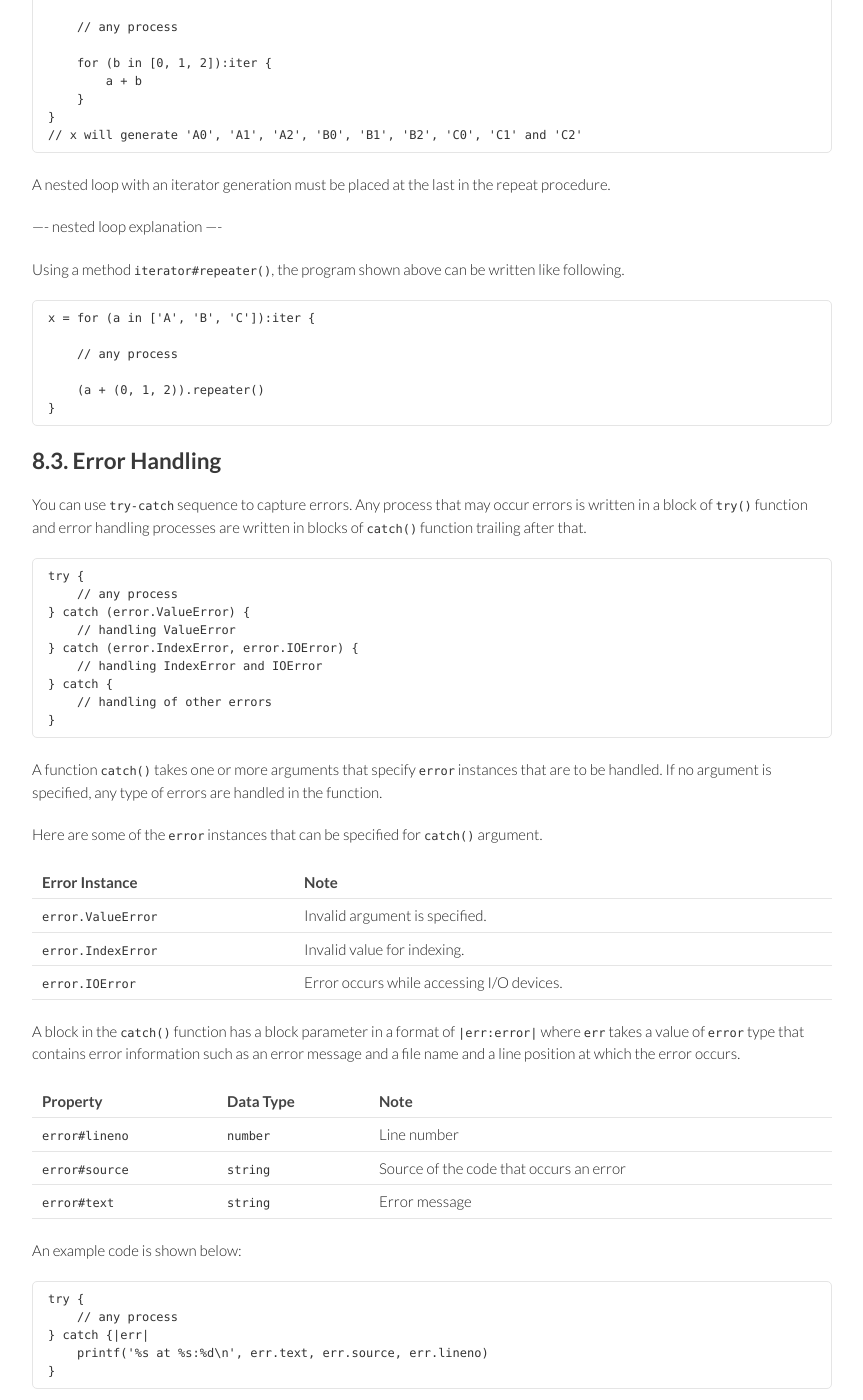
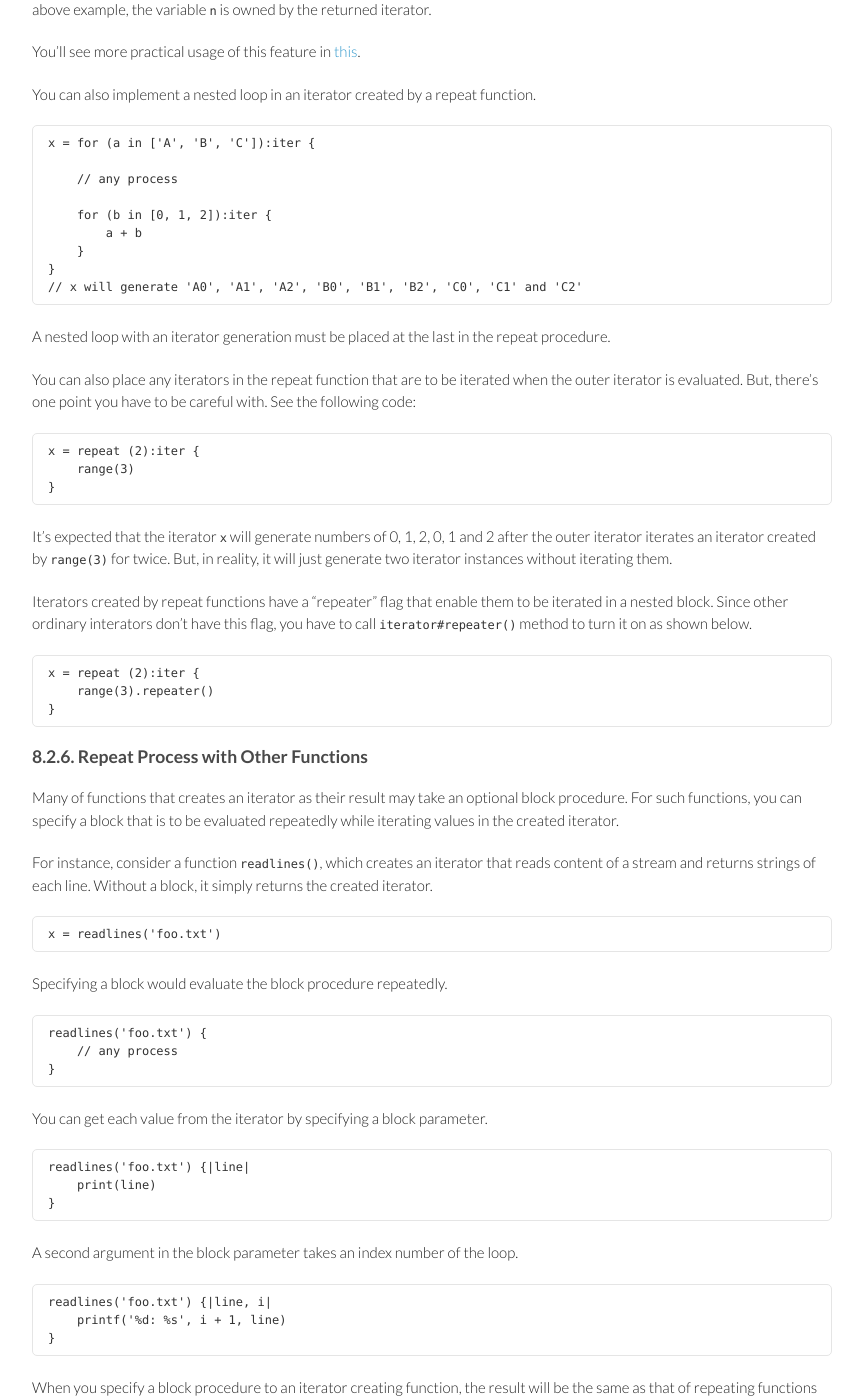
Before and after one commit to rudidude86/gura-lang.github.io, a Jekyll site: the page built from documents/Flow-Control.md, in a window 1280 px wide and 1400 px high, scrolled down 7264 px. Shown: the whole window, without its empty margins (208-1071 px from the left). Built offline with Jekyll 4.4.1, drawn with Linux system fonts in a browser that asks for light colours; Markdown is read by kramdown in place of the engine named in the settings; some of the changed text lies outside the part shown.

Commit message:
updated document

```diff
--- a/documents/Flow-Control.md
+++ b/documents/Flow-Control.md
@@ -154,13 +154,20 @@ See the example below:
     cross (x in ['A', 'B', 'C'], y in [1, 2, 3, 4]) {
         print(x, '-', y, ' ')
     }
-    println()
 
 The result is:
 
     A-1 A-2 A-3 A-4 B-1 B-2 B-3 B-4 C-1 C-2 C-3 C-4
 
-You can specify any number of iterable assignments.
+Using `for()` function, the above code can be writen like below.
+
+    for (x in ['A', 'B', 'C']) {
+        for (y in [1, 2, 3, 4]) {
+            print(x, '-', y, ' ')
+        }
+    }
+
+Of course, you can specify any number of iterable assignments.
 
     cross (x in ['A', 'B', 'C'], y in [1, 2, 3, 4], z in ['a', 'b', 'c']) {
         print(x, '-', y, '-', z, ' ')
@@ -391,18 +398,62 @@ You can also implement a nested loop in an iterator created by a repeat function
 A nested loop with an iterator generation
 must be placed at the last in the repeat procedure.
 
+You can also place any iterators in the repeat function
+that are to be iterated when the outer iterator is evaluated.
+But, there's one point you have to be careful with. See the following code:
 
----- nested loop explanation ----
-
-Using a method `iterator#repeater()`, the program shown above can be written like following.
-
-    x = for (a in ['A', 'B', 'C']):iter {
-
-        // any process
-
-        (a + (0, 1, 2)).repeater()
+    x = repeat (2):iter {
+        range(3)
     }
 
+It's expected that the iterator `x` will generate numbers of 0, 1, 2, 0, 1 and 2
+after the outer iterator iterates an iterator created by `range(3)` for twice.
+But, in reality, it will just generate two iterator instances without iterating them.
+
+Iterators created by repeat functions have a "repeater" flag
+that enable them to be iterated in a nested block.
+Since other ordinary interators don't have this flag,
+you have to call `iterator#repeater()` method to turn it on as shown below.
+
+    x = repeat (2):iter {
+        range(3).repeater()
+    }
+
+
+### {{ page.chapter }}.2.6. Repeat Process with Other Functions
+
+Many of functions that creates an iterator as their result may take an optional block procedure.
+For such functions, you can specify a block that is to be evaluated repeatedly
+while iterating values in the created iterator.
+
+For instance, consider a function `readlines()`,
+which creates an iterator that reads content of a stream and returns strings of each line.
+Without a block, it simply returns the created iterator.
+
+    x = readlines('foo.txt')
+
+Specifying a block would evaluate the block procedure repeatedly.
+
+    readlines('foo.txt') {
+        // any process
+    }
+
+You can get each value from the iterator by specifying a block parameter.
+
+    readlines('foo.txt') {|line|
+        print(line)
+    }
+
+A second argument in the block parameter takes an index number of the loop.
+
+    readlines('foo.txt') {|line, i|
+        printf('%d: %s', i + 1, line)
+    }
+
+When you specify a block procedure to an iterator creating function,
+the result will be the same as that of repeating functions such as `for()` and `repeat()`.
+
+You can also use flow control functions `break()` and `continue()` in that loop.
 
 ## {{ page.chapter }}.3. Error Handling
 
```
